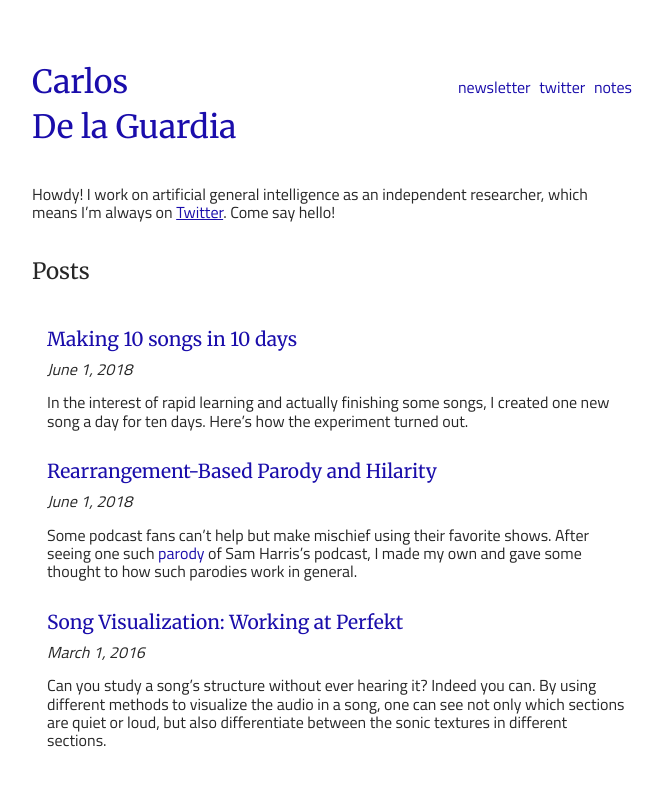
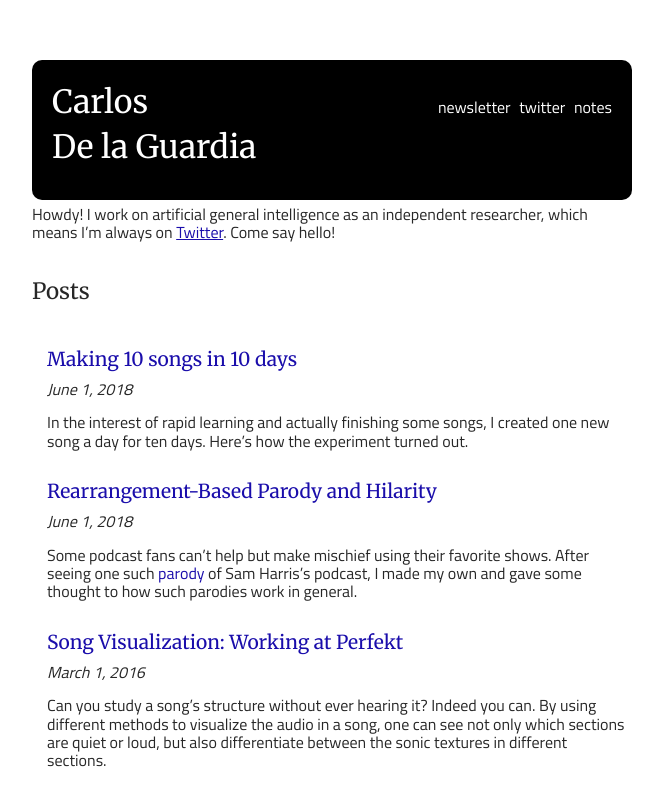
Before and after one commit to dela3499/dela3499.github.io, a Jekyll site: the page built from index.md, in a window 1280 px wide. Shown: the top 806 px of the page, without its empty margins (308-971 px from the left). Built offline with Jekyll 4.4.1, drawn with Linux system fonts in a browser that asks for light colours.

Commit message:
restyled header

```diff
--- a/assets/css/main.css
+++ b/assets/css/main.css
@@ -248,8 +248,20 @@ img+em {
     display: flex;
     justify-content: space-between;
     align-items: baseline;
+    padding: 20px;
     padding-bottom: 30px;
+    background: black;
+    border-radius: 10px;
 }
+
+.header h1 a {
+    color: white;
+}
+
+.header li a {
+    color: white;
+}
+
 
 @media screen and (max-width: 600px) {
     .header {
```
